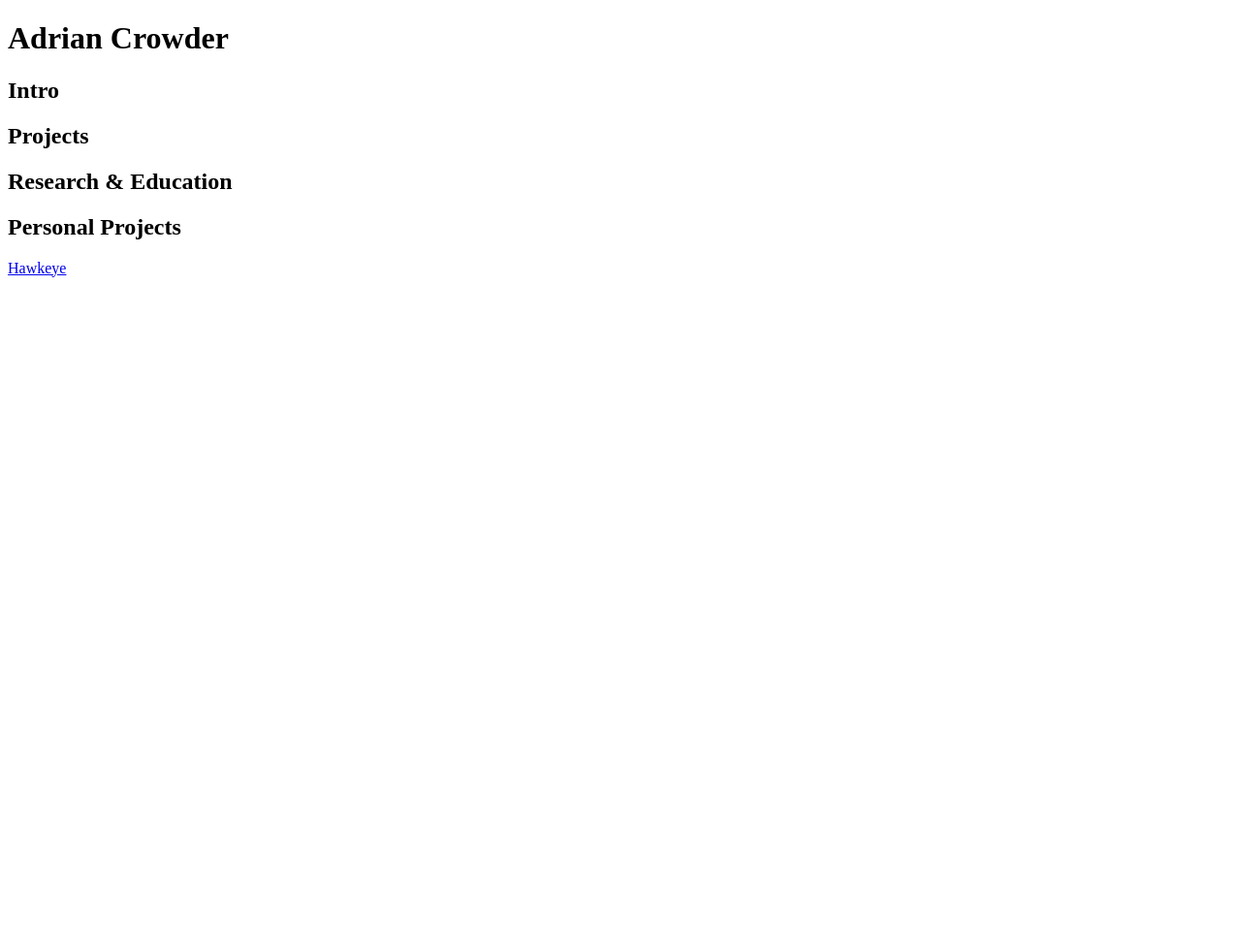
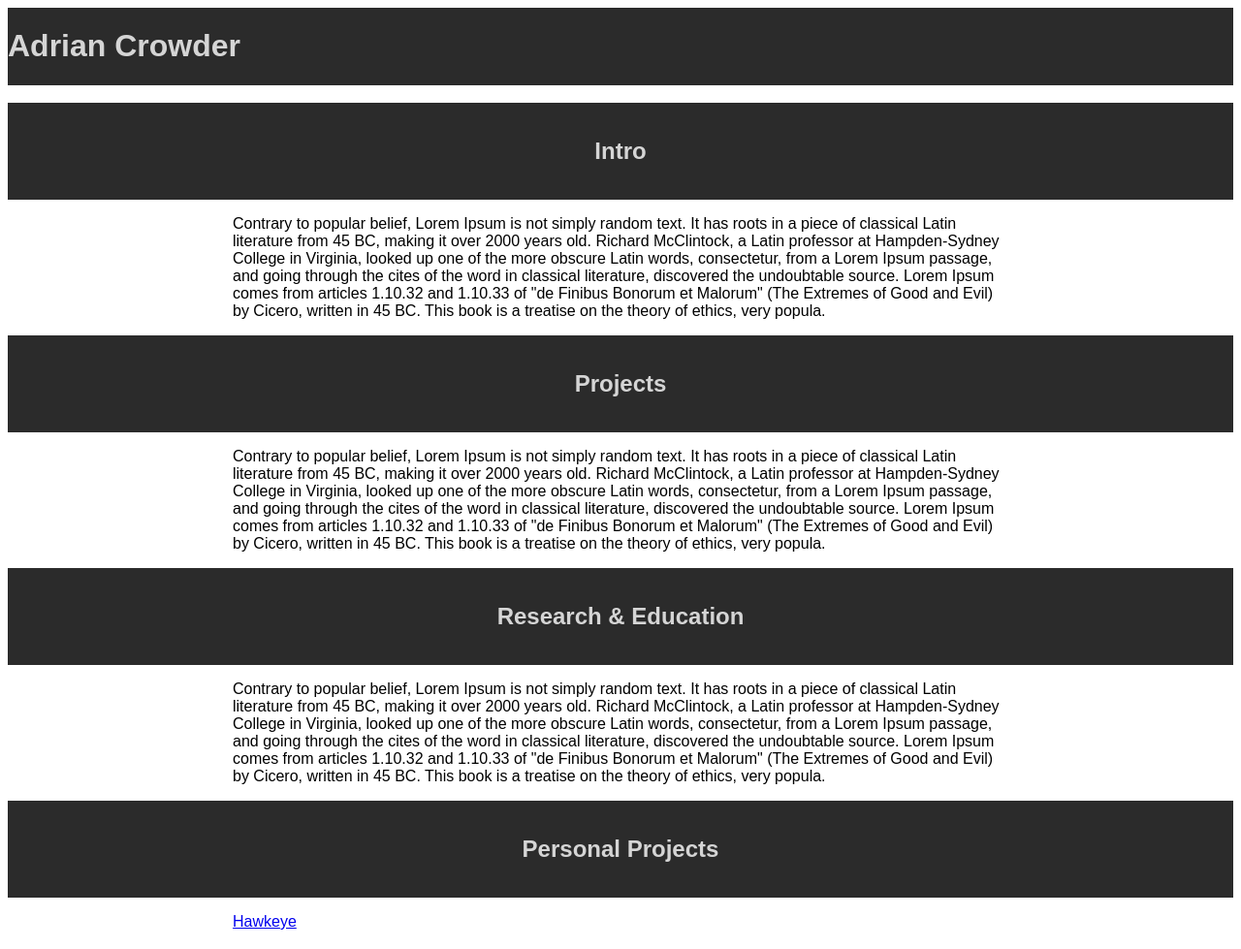
Before and after one commit to APCrowder/APCrowder.github.io, a plain HTML site: page index.html in a window 1280 px wide. Shown: the whole page at 97% size. Before the commit the page ends 800 px from the top, so only its background shows below. Drawn offline with Linux system fonts and the light colour scheme.

Commit message:
Basic layout completed

```diff
--- a/index.html
+++ b/index.html
@@ -12,8 +12,8 @@
 
 </head>
 <html>
-<body>
-  <header>
+<body class="flexVert">
+  <header id="topBar">
     <h1>Adrian Crowder</h1>
 
     <nav>
@@ -21,25 +21,60 @@
     </nav>
   </header>
 
-  <section id="intro">
+
+  </br>
+
+
+  <article id="intro" class="flexVert">
+	<header>
 		<h1>Intro</h1>
+	</header>
+
+	<section class="maxWidth">
+		<p>Contrary to popular belief, Lorem Ipsum is not simply random text. It has roots in a piece of classical Latin literature from 45 BC, making it over 2000 years old. Richard McClintock, a Latin professor at Hampden-Sydney College in Virginia, looked up one of the more obscure Latin words, consectetur, from a Lorem Ipsum passage, and going through the cites of the word in classical literature, discovered the undoubtable source. Lorem Ipsum comes from articles 1.10.32 and 1.10.33 of "de Finibus Bonorum et Malorum" (The Extremes of Good and Evil) by Cicero, written in 45 BC. This book is a treatise on the theory of ethics, very popula.</p>
 	</section>
+  </article>
 
-  <section id="projects">
+
+  <article id="projects" class="flexVert">
+	<header>
 		<h1>Projects</h1>
+	</header>
+
+	<section class="maxWidth">
+		<p>Contrary to popular belief, Lorem Ipsum is not simply random text. It has roots in a piece of classical Latin literature from 45 BC, making it over 2000 years old. Richard McClintock, a Latin professor at Hampden-Sydney College in Virginia, looked up one of the more obscure Latin words, consectetur, from a Lorem Ipsum passage, and going through the cites of the word in classical literature, discovered the undoubtable source. Lorem Ipsum comes from articles 1.10.32 and 1.10.33 of "de Finibus Bonorum et Malorum" (The Extremes of Good and Evil) by Cicero, written in 45 BC. This book is a treatise on the theory of ethics, very popula.</p>
 	</section>
+  </article>
 
-  <section id="research_education">
+
+  <article id="research_education" class="flexVert">
+	<header>
 		<h1>Research & Education</h1>
+	</header>
+
+
+	<section class="maxWidth">
+		<p>Contrary to popular belief, Lorem Ipsum is not simply random text. It has roots in a piece of classical Latin literature from 45 BC, making it over 2000 years old. Richard McClintock, a Latin professor at Hampden-Sydney College in Virginia, looked up one of the more obscure Latin words, consectetur, from a Lorem Ipsum passage, and going through the cites of the word in classical literature, discovered the undoubtable source. Lorem Ipsum comes from articles 1.10.32 and 1.10.33 of "de Finibus Bonorum et Malorum" (The Extremes of Good and Evil) by Cicero, written in 45 BC. This book is a treatise on the theory of ethics, very popula.</p>
 	</section>
+  </article>
+
+
+
+  <article id="personal" class="flexVert">
+	<header>
+		<h1>Personal Projects</h1>
+	</header>
+
+
+	<section class="maxWidth">
+		<p><a href="Hawkeye/">Hawkeye</a></p>
 	</section>
+  </article>
 
-  <section id="personal">
-    <h1>Personal Projects</h1>
 
-    <a href="Hawkeye/">Hawkeye</a>
-  </section>
+  <footer>
 
+  </footer>
 
 </body>
 </html>
--- a/styles.css
+++ b/styles.css
@@ -0,0 +1,43 @@
+body {
+	font-family: Arial, Helvetica, sans-serif;
+}
+
+.flexVert {
+	display: flex;
+	flex-direction: column;
+	align-items: center;
+}
+
+.flexCenter {
+	display: flex;
+	justify-content: center;
+	align-items: center;
+}
+
+.maxWidth {
+	width: 800px;
+}
+
+#topBar {
+	flex: 1 1 50px;
+	align-items: stretch;
+	justify-content: flex-start;
+	background-color: #2B2B2B;
+}
+
+article {
+	justify-content: center;
+	align-items: center;
+	flex: 1 1 auto;
+	width: 100%
+}
+
+header {
+	display: flex;
+	justify-content: center;
+	align-items: center;
+	background-color: #2B2B2B;
+    color: #D5D5D5;
+	flex: 0 0 100px;
+	width: 100%;
+}
```
Lines whose indentation alone changed are shown as unchanged.
